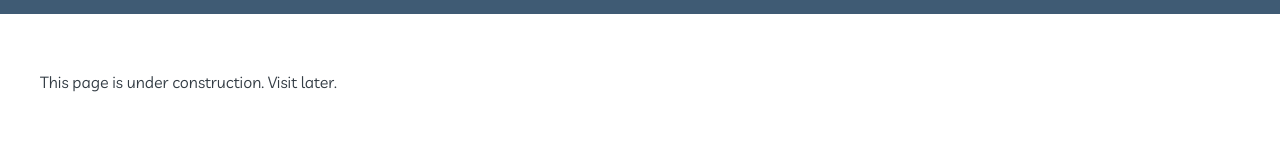
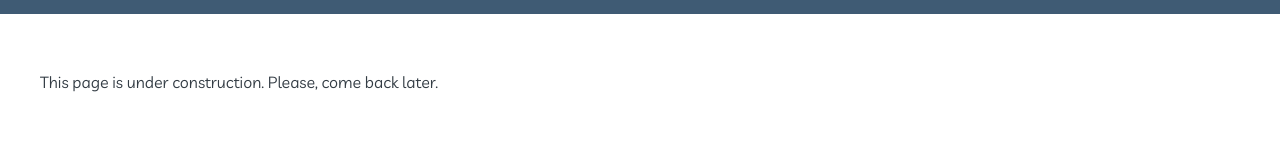
Before and after one commit to wdmnybcouncil/national-youth-bike-council, a React (Create React App) app in the folder frontend/: page /projects in a window 1280 px wide. Shown: the part 202-362 px from the top of the page. Built offline with nearby package versions, Linux system fonts and the light colour scheme; what prettier-plugin-tailwindcss would draw is missing.

Commit message:
change text

```diff
--- a/frontend/src/views/Projects.js
+++ b/frontend/src/views/Projects.js
@@ -6,7 +6,7 @@ function Projects() {
   return (
     <div className="my-8" aria-label="projects page">
       <Section>
-        <SectionText>This page is under construction. Visit later.</SectionText>
+        <SectionText>This page is under construction. Please, come back later.</SectionText>
       </Section>
     </div>
   );
```
